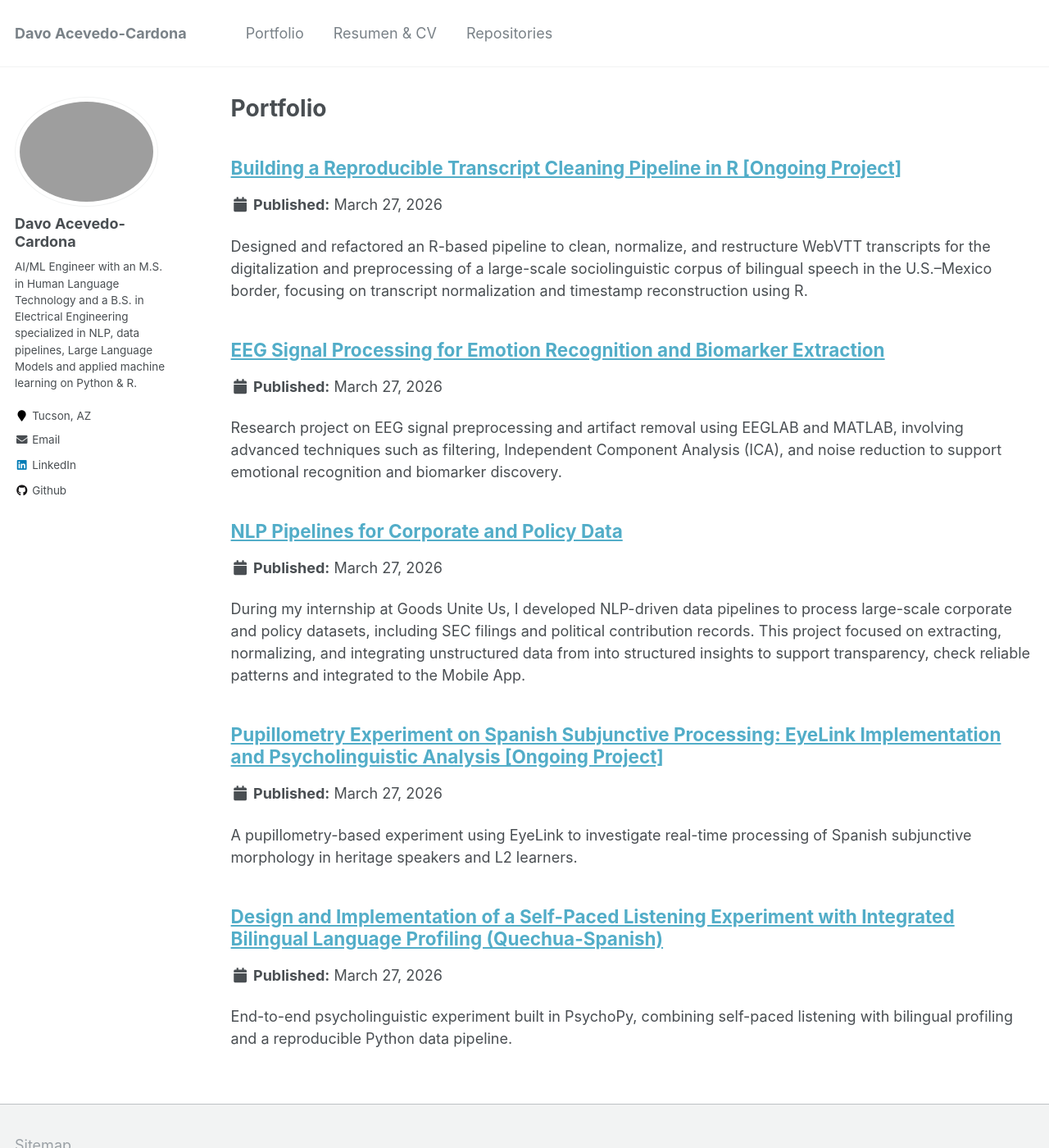
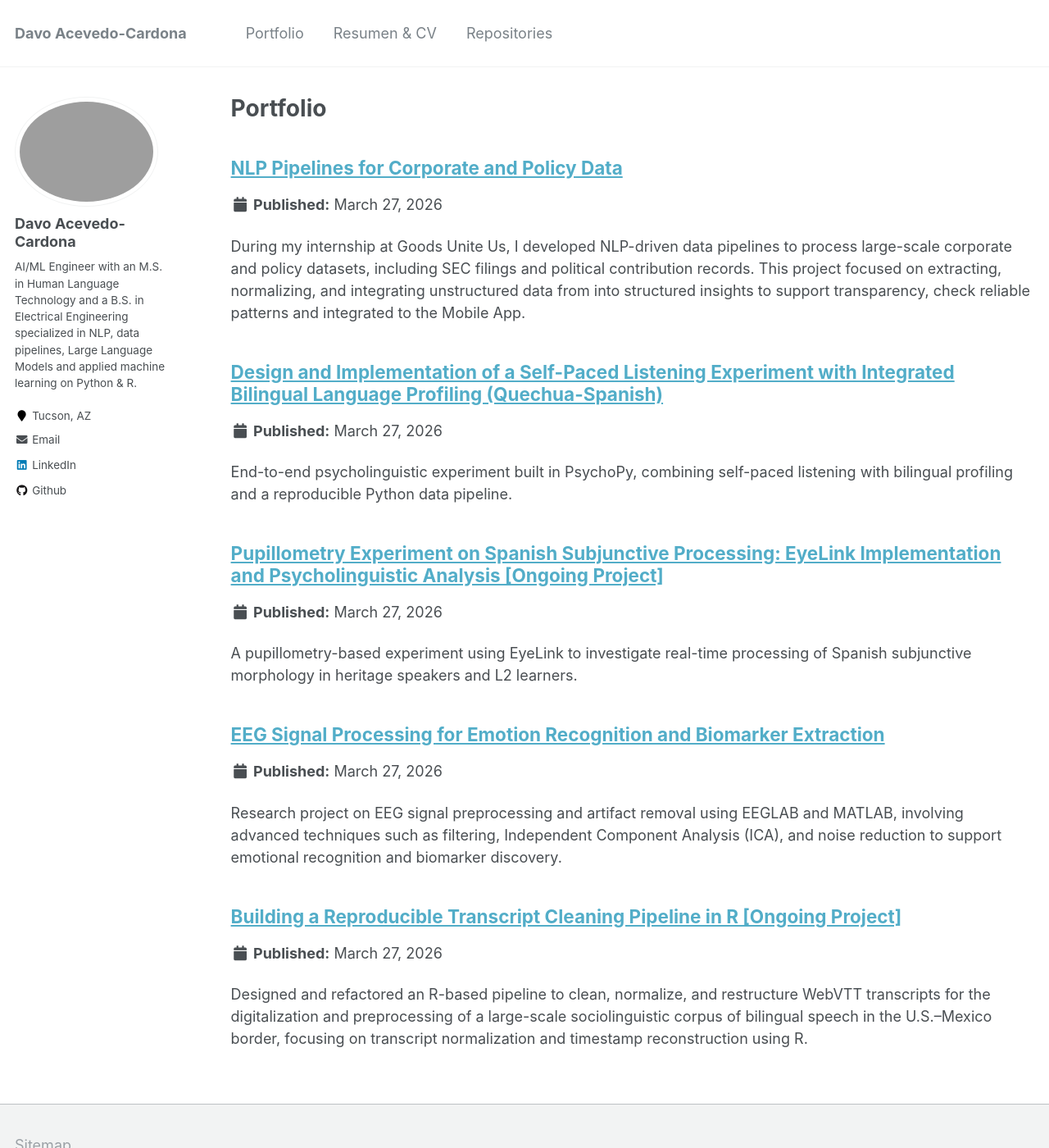
Before and after one commit to lldavoll/lldavoll.github.io, a Jekyll site: the page built from _pages/portfolio.html, in a window 1280 px wide and 1400 px high. Shown: the whole window at 82% size. Built offline with Jekyll 4.4.1, drawn with Linux system fonts in a browser that asks for light colours; part of the change alters nothing that is shown.

```diff
--- a/_pages/portfolio.html
+++ b/_pages/portfolio.html
@@ -7,7 +7,8 @@ author_profile: true
 
 {% include base_path %}
 
+{% assign sorted = site.portfolio | sort: "order" %}
 
-{% for post in site.portfolio %}
+{% for post in sorted %}
   {% include archive-single.html %}
 {% endfor %}
```
